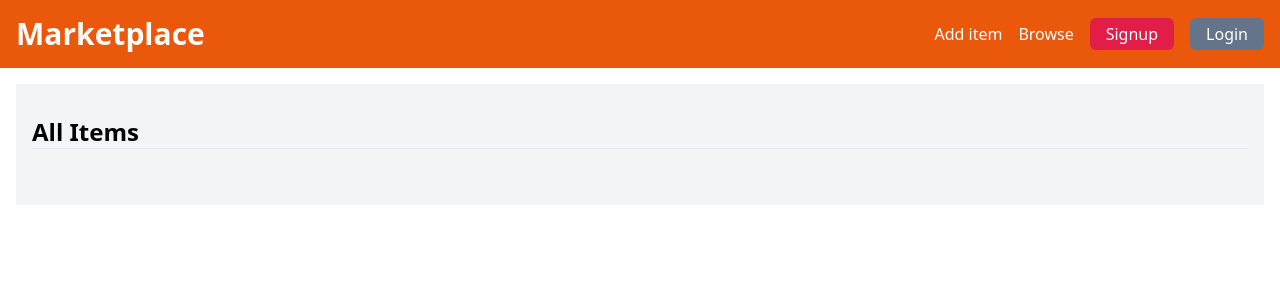
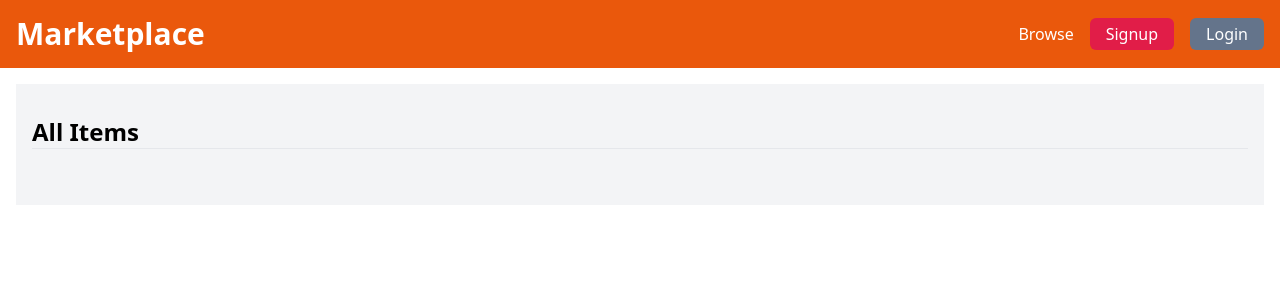
Before and after one commit to yves-ganza/Online-Marketplace, a Django app: template marketplace/core/templates/core/index.html in a window 1280 px wide. Shown: the top 300 px of the page. Run offline with Django 5.2, Linux system fonts and the light colour scheme; the template is opened without the code that fills it, so the values that code supplies are empty; some libraries are stand-ins or nearby versions.

Commit message:
Refactored UI

```diff
--- a/marketplace/core/templates/core/base.html
+++ b/marketplace/core/templates/core/base.html
@@ -11,9 +11,9 @@
     <nav class="bg-orange-600 p-4 flex justify-between">
         <a href="/" class="text-3xl text-white font-bold">Marketplace</a>
         <div class="flex space-x-4 items-center text-white">
-            <a href="{% url 'item:new' %}" class="hover:underline">Add item</a>
             <a href="{% url 'item:items' %}" class="hover:underline">Browse</a>
             {% if request.user.is_authenticated %}
+            <a href="{% url 'item:new' %}" class="hover:underline">Add item</a>
             <a href="{% url 'inbox:index' %}" class="bg-rose-600 px-4 py-1 rounded-md hover:scale-105">Inbox</a>
             <a href="{% url 'dashboard:index' %}" class="bg-slate-500 px-4 py-1 rounded-md hover:scale-105">Dashboard</a>
             {% else %}
```
